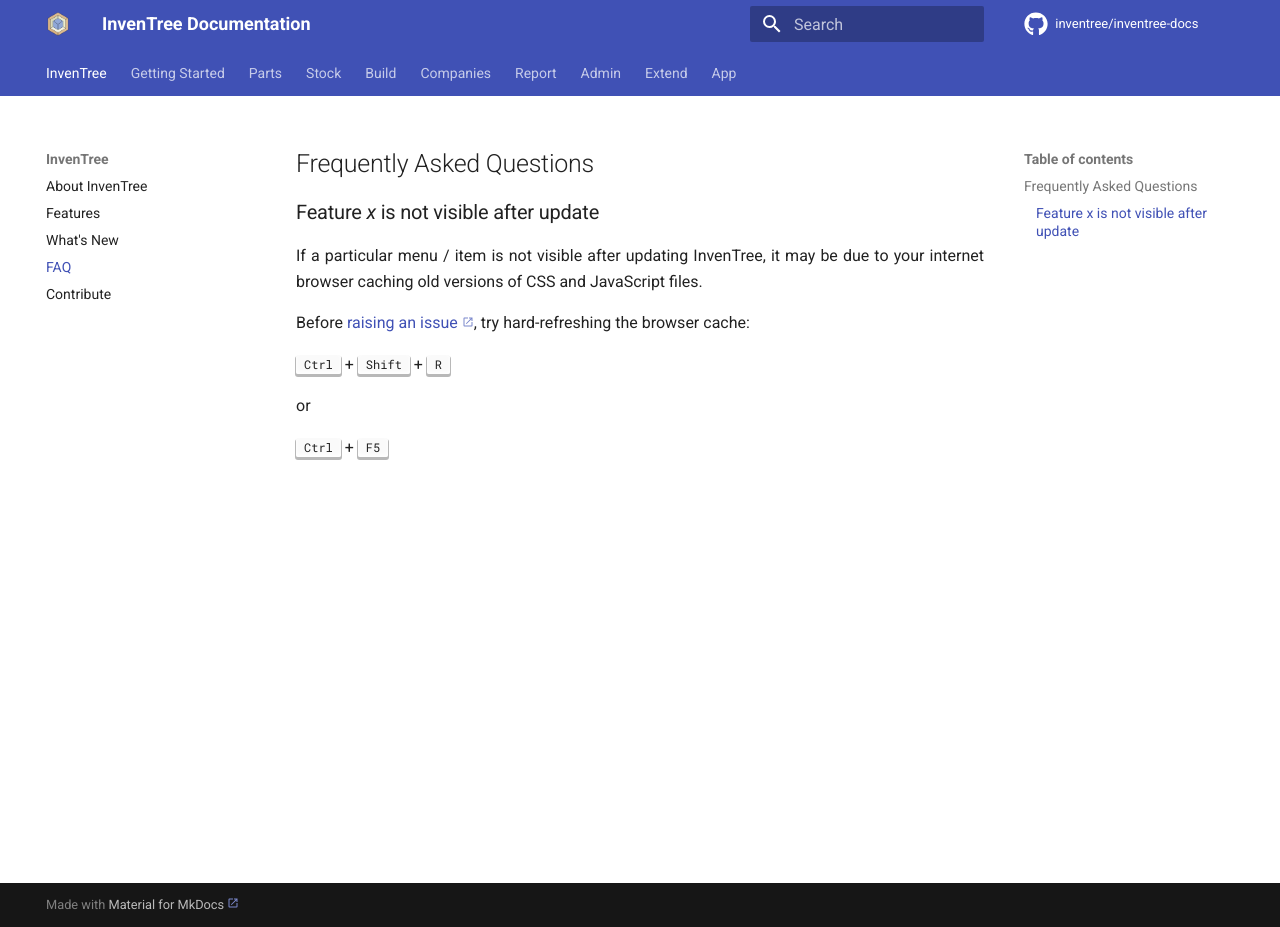
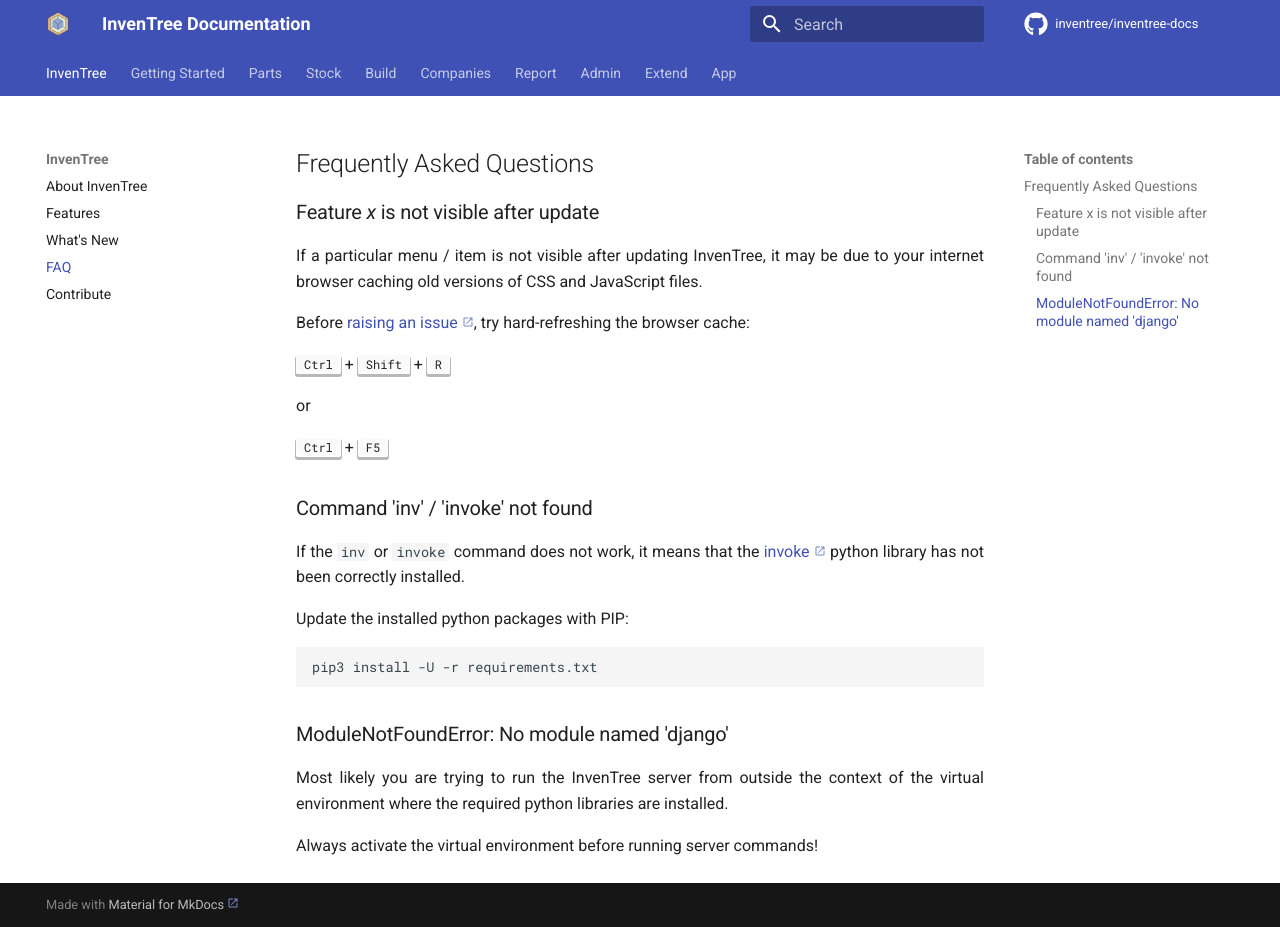
Before and after one commit to inventree/inventree-docs, an MkDocs documentation site: the page built from docs/faq.md, in a window 1280 px wide and 927 px high. Built offline with MkDocs 1.6.1 and Material for MkDocs 9.7.7, drawn with Linux system fonts in a browser that asks for light colours; a script that is not in the unit is left out; comment, search, counter and statistics services are not loaded.

Commit message:
Update FAQ section

````diff
--- a/docs/faq.md
+++ b/docs/faq.md
@@ -15,3 +15,19 @@
 or
 
 <kbd>Ctrl</kbd> + <kbd>F5</kbd>
+
+### Command 'inv' / 'invoke' not found
+
+If the `inv` or `invoke` command does not work, it means that the [invoke](https://pypi.org/project/invoke/) python library has not been correctly installed.
+
+Update the installed python packages with PIP:
+
+```
+pip3 install -U -r requirements.txt
+```
+
+### ModuleNotFoundError: No module named 'django'
+
+Most likely you are trying to run the InvenTree server from outside the context of the virtual environment where the required python libraries are installed.
+
+Always activate the virtual environment before running server commands!
````
